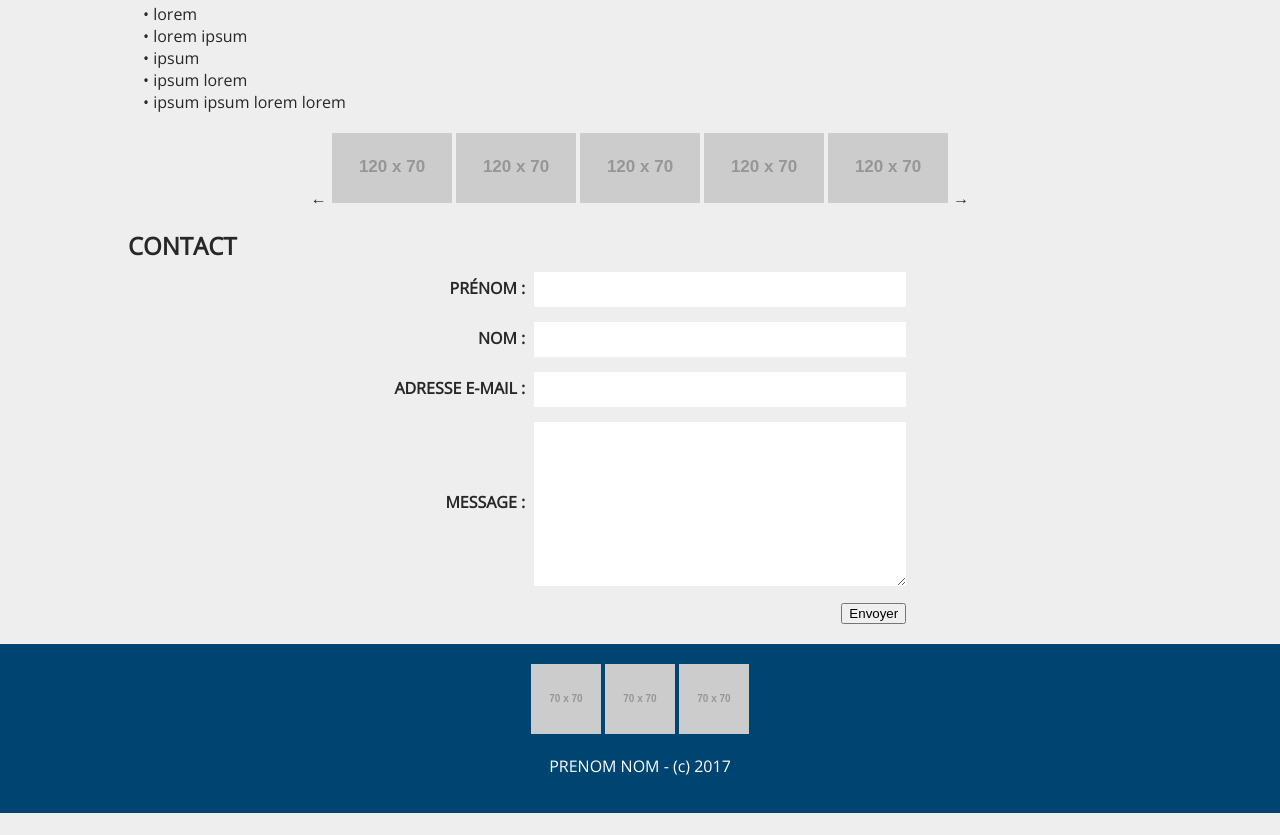
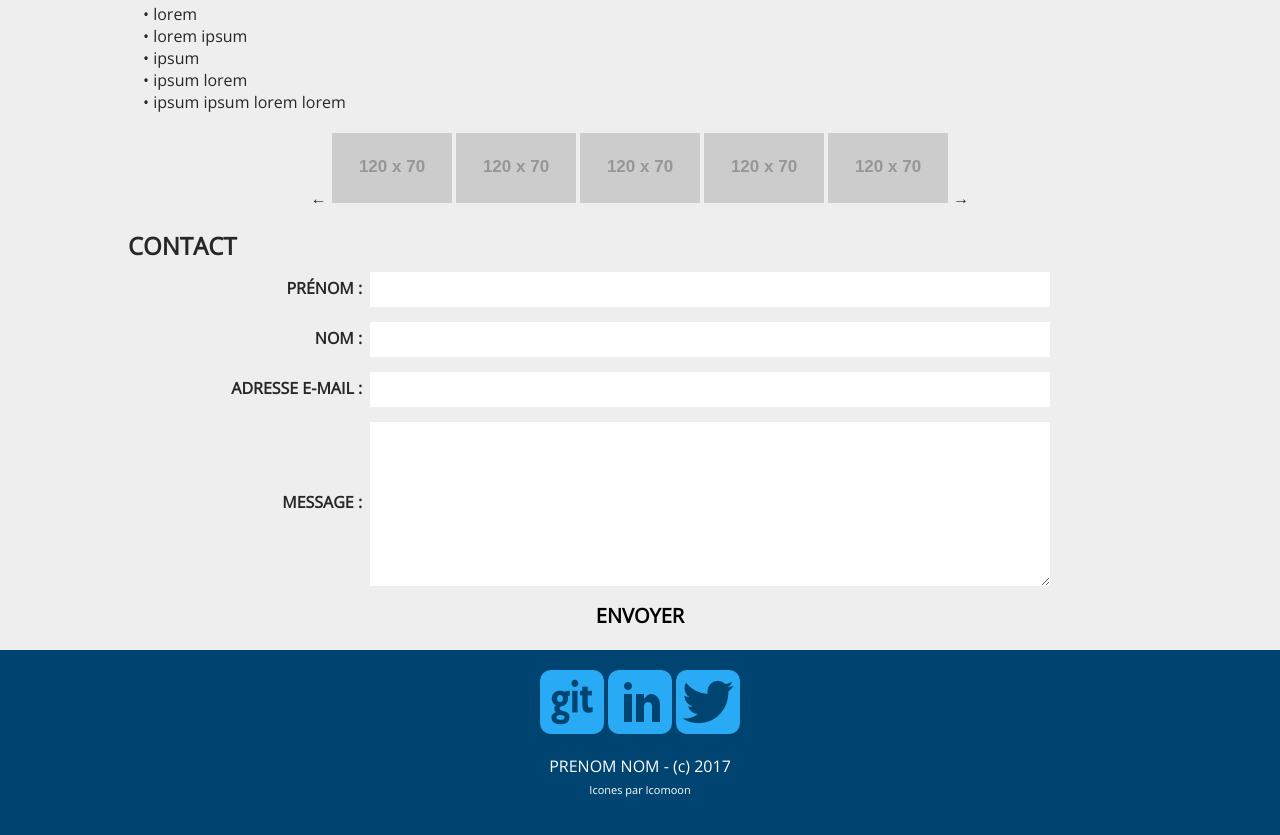
Before and after one commit to Garwan50/portfolio, a plain HTML site: page index.html in a window 1280 px wide. Shown: the part 391-1226 px from the top of the page. Before the commit the page ends 1204 px from the top, so only its background shows below. Drawn offline with nearby package versions, Linux system fonts and the light colour scheme; placeholder pictures from the web are drawn by us.

Commit message:
footer done

```diff
--- a/index.html
+++ b/index.html
@@ -36,20 +36,20 @@
 				</div>
 				<div class="portfolio-other-images-container"><div class="arrow">← </div><div class="portfolio-images-container"><img src="http://placehold.it/120x70/0a81ce/ffffff?text=2" alt=""> <img src="http://placehold.it/120x70/0a81ce/ffffff?text=3" alt=""> <img src="http://placehold.it/120x70/0a81ce/ffffff?text=4" alt=""> <img src="http://placehold.it/120x70/0a81ce/ffffff?text=5" alt=""> <img src="http://placehold.it/120x70/0a81ce/ffffff?text=6" alt=""></div><div class="arrow"> →</div></div>
 			</section>
-			<section>
+			<section id="contact">
 				<h1 class="contact-title">CONTACT</h3>
 				<form action="#" method="POST">
-					<div class="form-element"><label for="prenom">Prénom :&nbsp&nbsp<input name="prenom" type="text" id="prenom"></label></div>
-					<div class="form-element"><label for="nom">Nom :&nbsp&nbsp<input name="nom" type="text" id="nom"></label></div>
-					<div class="form-element"><label for="mail">Adresse e-mail :&nbsp&nbsp<input name="mail" type="e-mail" id="mail"></label></div>
-					<div class="form-element"><label for="message">Message :&nbsp&nbsp<textarea name="message" id="message" cols="30" rows="10"></textarea></label></div>
-					<input type="submit" value="Envoyer">
+					<div class="form-element"><label for="prenom"><span class="form-element-text">Prénom :&nbsp&nbsp</span><input name="prenom" type="text" id="prenom"></label></div>
+					<div class="form-element"><label for="nom"><span class="form-element-text">Nom :&nbsp&nbsp</span><input name="nom" type="text" id="nom"></label></div>
+					<div class="form-element"><label for="mail"><span class="form-element-text">Adresse e-mail :&nbsp&nbsp</span><input name="mail" type="e-mail" id="mail"></label></div>
+					<div class="form-element"><label for="message"><span class="form-element-text">Message :&nbsp&nbsp</span><textarea name="message" id="message" cols="30" rows="10"></textarea></label></div>
+					<input type="submit" value="Envoyer" class="button-submit">
 				</form>
 			</section>
 		</div>
 		<footer>
-			<img src="http://placehold.it/70x70/0a81ce/ffffff?text=github"> <img src="http://placehold.it/70x70/0a81ce/ffffff?text=linkedin"> <img src="http://placehold.it/70x70/0a81ce/ffffff?text=twitter">
-			<p>PRENOM NOM - (c) 2017</p>
+			<a href="https://github.com/garwan50"><img src="github.png"></a> <a href="https://www.linkedin.com/in/gary-goeman-a5b862132/"><img src="linkedin.png"></a> <a href="https://twitter.com/garygoe1"><img src="twitter.png"></a>
+			<p>PRENOM NOM - (c) 2017<br><span class="small">Icones par Icomoon</span></p>
 		</footer>
 	</body>
 </html>
--- a/style.css
+++ b/style.css
@@ -22,16 +22,17 @@ img {
 .header-title {
 	text-transform: uppercase;
 
-	width: 230px;
+	width: 222px;
 	margin: 0 auto;
 }
 
 .header-list {
 	display: block;
-	font-size: 30px;
+	font-size: 20px;
 
-	width: 254px;
+	width: 169px;
 	margin: 0 auto;
+	padding: 0;
 }
 
 .header-item {
@@ -97,6 +98,10 @@ img {
 	display: inline-block;
 }
 
+form {
+	text-align: center;
+}
+
 form label, #prenom, #nom, #mail {
 	width: 90%;
 	margin: 0 auto;
@@ -131,6 +136,18 @@ form textarea {
 	margin-bottom: 15px;
 }
 
+.button-submit {
+	border: none;
+    background: none;
+    text-transform: uppercase;
+    font-weight: bold;
+    font-family: 'Open Sans';
+    font-size: 20px;
+}
+.button-submit:focus {
+	outline: none;
+}
+
 
 footer {
 	background-color: #004571;
@@ -138,6 +155,10 @@ footer {
 	padding: 20px;
 	color: white;
 	margin-top: 20px;
+}
+
+.small {
+	font-size: 11px;
 }
 
 
@@ -179,15 +200,24 @@ footer {
 	vertical-align: middle;
 }
 
+.form-element-text {
+	width: 140px;
+}
+
 form {
-	width: 52%;
+	width: 80%;
 	margin: 0 auto;
-	text-align: right;
+	text-align: center;
+	min-width: 465px;
 }
 
 #prenom, #nom, #mail, form textarea {
-	width: 70%;
+	width: calc(100% - 140px);
 	text-align: left;
+}
+form textarea {
+	min-width: calc(100% - 140px);
+	max-width: calc(100% - 140px);
 }
 
 form label {
@@ -195,6 +225,19 @@ form label {
 	vertical-align: middle;
 	width: auto;
 }
+}
 
-
+@media only screen and (max-width : 600px){
+	.container {
+		width: 98%;
+	}
+	form {
+		width: 100%;
+	}
+	form label, #prenom, #nom, #mail {
+		width: 100%;
+	}
+	form textarea {
+		width: 100%;
+	}
 }
```
Also changed, not shown: github.png (added), linkedin.png (added), twitter.png (added).
